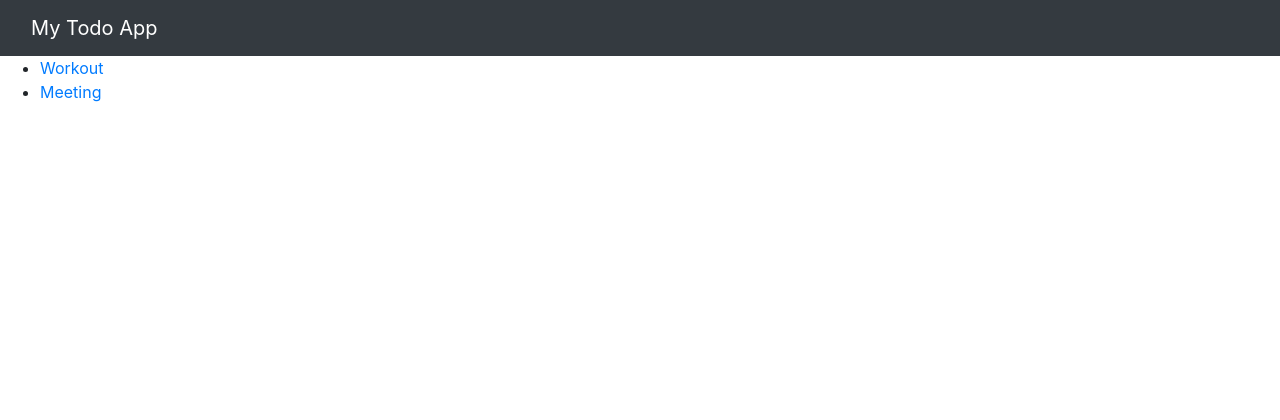
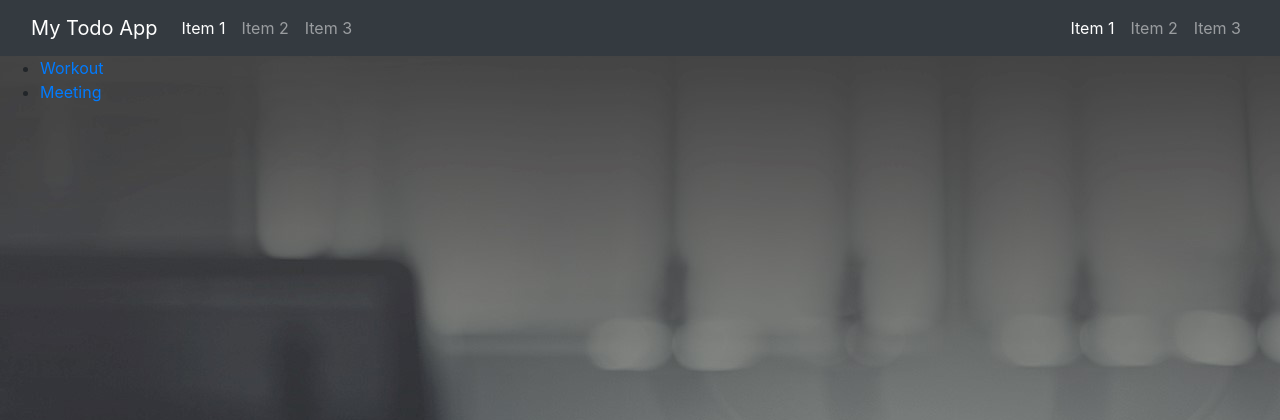
Before and after one commit to enderst3/python_projects, a Django app: page /todoapp/ in a window 1280 px wide. Shown: the top 420 px of the page. Run offline with Django 3.2, Linux system fonts and the light colour scheme; data comes from the database, SQL or seed files in the repository; some libraries are stand-ins or nearby versions.

Commit message:
navbar static files

```diff
--- a/todo/todoapp/templates/todoapp/index.html
+++ b/todo/todoapp/templates/todoapp/index.html
@@ -1,14 +1,36 @@
 {% load staticfiles %}
 <html>
     <head>
-        <!-- <link rel="stylesheet" type="text/css" href="{% static 'todoapp/style.css' %}"> -->
+        <link rel="stylesheet" type="text/css" href="{% static 'todoapp/style.css' %}">
         <link rel="stylesheet" href="https://stackpath.bootstrapcdn.com/bootstrap/4.3.1/css/bootstrap.min.css" integrity="sha384-ggOyR0iXCbMQv3Xipma34MD+dH/1fQ784/j6cY/iJTQUOhcWr7x9JvoRxT2MZw1T" crossorigin="anonymous">
     </head>
     <body>
-        <nav class="navbar navbar-dark bg-dark">
+        <nav class="navbar navbar-expand-lg navbar-dark bg-dark">
             <div class="container-fluid">
-                <div class="navbar-header">
-                    <a class="navbar-brand" href="#">My Todo App</a>
+                <a class="navbar-brand" href="#">My Todo App</a>
+                <div class="collapse navbar-collapse" id="navbarSupportedContent">
+                    <ul class="navbar-nav mr-auto">
+                        <li class="nav-item active">
+                            <a class="nav-link" href="#">Item 1</a>
+                        </li>
+                        <li class="nav-item">
+                            <a class="nav-link" href="#">Item 2</a>
+                        </li>
+                        <li class="nav-item">
+                            <a class="nav-link" href="#">Item 3</a>
+                        </li>
+                    </ul>
+                    <ul class="navbar-nav">
+                            <li class="nav-item active">
+                                <a class="nav-link" href="#">Item 1</a>
+                            </li>
+                            <li class="nav-item">
+                                <a class="nav-link" href="#">Item 2</a>
+                            </li>
+                            <li class="nav-item">
+                                <a class="nav-link" href="#">Item 3</a>
+                            </li>
+                        </ul>
                 </div>
             </div>
         </nav>
```
